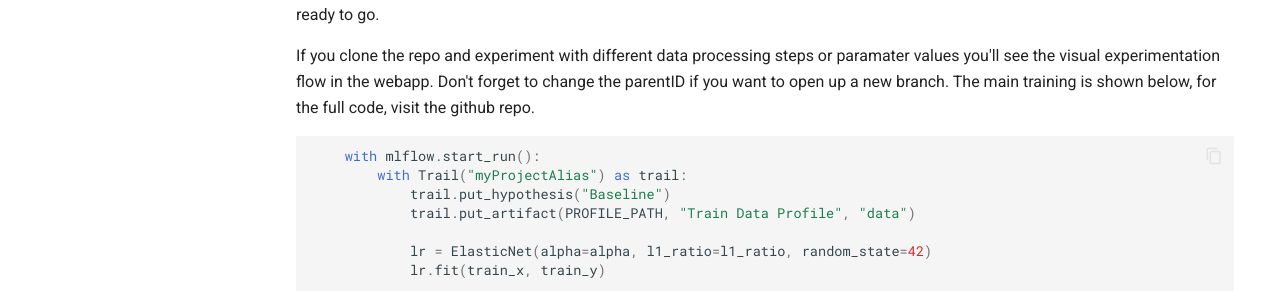
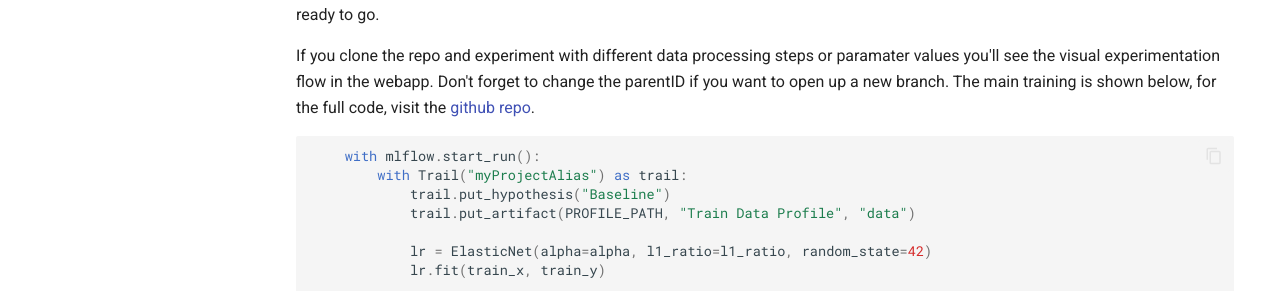
Before and after one commit to trail-ml/documentation, an MkDocs documentation site: the page built from docs/Quickstart.md, in a window 1280 px wide and 942 px high. Shown: the part 277-568 px from the top of the window. Built offline with MkDocs 1.6.1 and Material for MkDocs 9.7.7, drawn with Linux system fonts in a browser that asks for light colours; part of the change alters nothing that is shown.

````diff
--- a/docs/Quickstart.md
+++ b/docs/Quickstart.md
@@ -2,7 +2,7 @@
 
 Under this link you can find a repository with a dummy project. To get started you need to login to the [webapp](https://app.trail-ml.com), login with your credentials and create a new project. Then you can copy the project id and the parent experiment id into the config file and you are ready to go.
 
-If you clone the repo and experiment with different data processing steps or paramater values you'll see the visual experimentation flow in the webapp. Don't forget to change the parentID if you want to open up a new branch. The main training is shown below, for the full code, visit the github repo.
+If you clone the repo and experiment with different data processing steps or paramater values you'll see the visual experimentation flow in the webapp. Don't forget to change the parentID if you want to open up a new branch. The main training is shown below, for the full code, visit the [github repo](https://github.com/trail-ml/Example_projects/tree/main).
 ```python
     with mlflow.start_run():
         with Trail("myProjectAlias") as trail:
````
